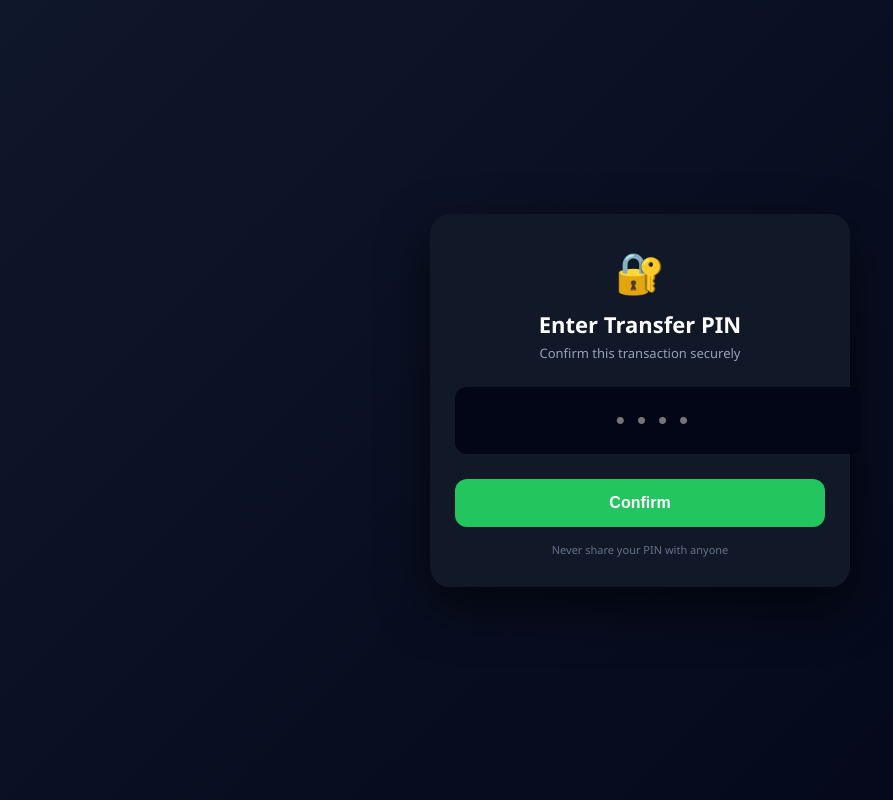
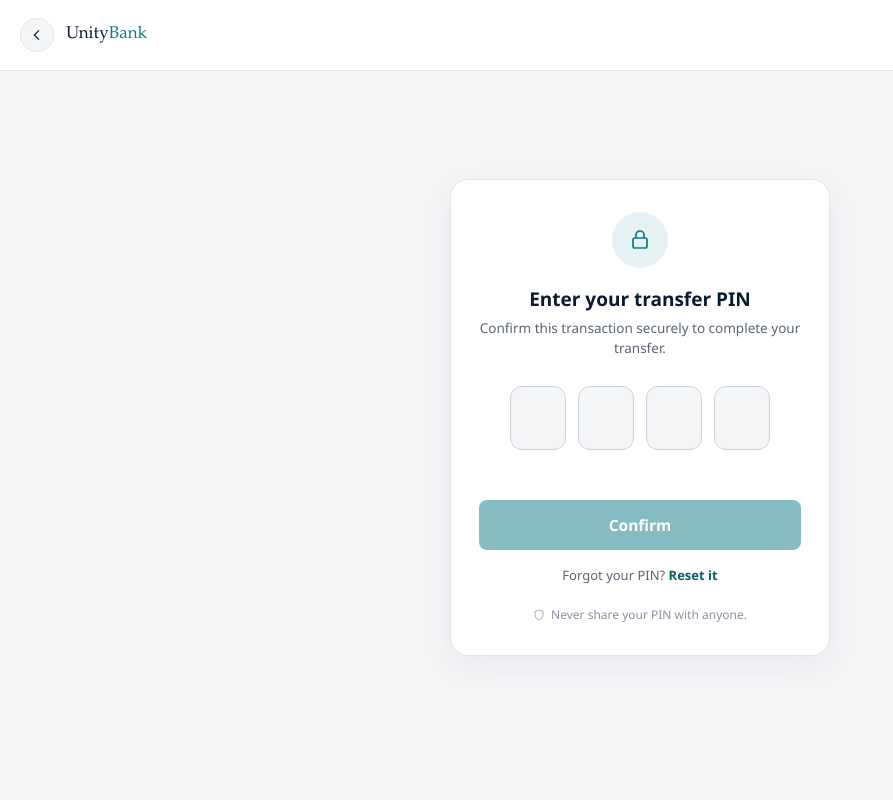
Before and after one commit to unitytech1/U.unitybank-app, a Flask app: page /confirm_pin in a window 1280 px wide. Shown: the whole page, without its empty margins (0-893 px from the left). Run offline with Flask 3, Linux system fonts and the light colour scheme; the visitor is signed in with stand-in values (Sample User, id 1).

Commit message:
Update enter_pin.html

```diff
--- a/templates/enter_pin.html
+++ b/templates/enter_pin.html
@@ -1,136 +1,318 @@
 <!DOCTYPE html>
-<html>
+<html lang="en">
 <head>
-<title>Enter PIN</title>
+<meta charset="UTF-8">
+<meta name="viewport" content="width=device-width, initial-scale=1, maximum-scale=1">
+<title>Confirm Transfer - UnityBank</title>
+<style>
 
-<meta name="viewport" content="width=device-width, initial-scale=1.0">
+*{
+    margin:0;
+    padding:0;
+    box-sizing:border-box;
+}
 
-<style>
+:root{
+    --ink:#0B1B33;
+    --ink-deep:#061224;
+    --paper:#F5F6F8;
+    --card:#FFFFFF;
+    --accent:#0E7C86;
+    --accent-dark:#0A5F67;
+    --accent-soft:rgba(14,124,134,0.10);
+    --text-muted:#5B6472;
+    --text-soft:#8A93A3;
+    --line:#E2E5EA;
+    --error:#B3261E;
+    --error-bg:#FDECEA;
+
+    --font-display: "Iowan Old Style", "Palatino Linotype", Georgia, ui-serif, serif;
+    --font-body: "Segoe UI", ui-sans-serif, -apple-system, BlinkMacSystemFont, Helvetica, Arial, sans-serif;
+}
+
+html, body{
+    height:100%;
+}
+
 body{
     margin:0;
-    font-family:'Segoe UI', sans-serif;
-    background:linear-gradient(135deg,#0f172a,#020617);
+    font-family:var(--font-body);
+    background:var(--paper);
+    color:var(--ink);
+    min-height:100vh;
+    display:flex;
+    flex-direction:column;
+}
+
+/* TOPBAR */
+.topbar{
+    display:flex;
+    align-items:center;
+    gap:12px;
+    padding:18px 20px;
+    background:var(--card);
+    border-bottom:1px solid var(--line);
+}
+
+.back-btn{
+    width:34px;
+    height:34px;
+    border-radius:50%;
+    background:var(--paper);
+    border:1px solid var(--line);
+    display:flex;
+    align-items:center;
+    justify-content:center;
+    color:var(--ink);
+    text-decoration:none;
+    flex:none;
+}
+
+.back-btn:hover{
+    background:var(--line);
+}
+
+.topbar h1{
+    font-family:var(--font-display);
+    font-weight:500;
+    font-size:17px;
+}
+
+/* CENTER AREA */
+.wrap{
+    flex:1;
+    display:flex;
+    align-items:center;
+    justify-content:center;
+    padding:24px 20px 60px;
+}
+
+.card{
+    width:100%;
+    max-width:380px;
+    background:var(--card);
+    border:1px solid var(--line);
+    border-radius:18px;
+    padding:32px 28px;
+    text-align:center;
+    box-shadow:0 10px 30px rgba(11,27,51,0.06);
+}
+
+.icon-badge{
+    width:56px;
+    height:56px;
+    border-radius:50%;
+    background:var(--accent-soft);
+    display:flex;
+    align-items:center;
+    justify-content:center;
+    margin:0 auto 18px;
+}
+
+.title{
+    font-size:19px;
+    font-weight:600;
+    margin-bottom:6px;
+}
+
+.sub{
+    font-size:13.5px;
+    color:var(--text-muted);
+    margin-bottom:28px;
+    line-height:1.5;
+}
+
+/* PIN BOXES */
+.pin-row{
     display:flex;
     justify-content:center;
-    align-items:center;
-    height:100vh;
-    color:white;
-}
-
-/* CONTAINER */
-.container{
-    width:100%;
-    max-width:420px;
-    padding:20px;
-}
-
-/* CARD */
-.card{
-    background:#111827;
-    padding:30px 25px;
-    border-radius:20px;
-    text-align:center;
-    box-shadow:0 20px 50px rgba(0,0,0,0.6);
-}
-
-/* ICON */
-.icon{
-    font-size:40px;
+    gap:12px;
     margin-bottom:10px;
 }
 
-/* TITLE */
-.title{
-    font-size:22px;
-    font-weight:bold;
-    margin-bottom:5px;
+.pin-box{
+    width:56px;
+    height:64px;
+    border-radius:12px;
+    border:1.5px solid #CBD1DB;
+    background:var(--paper);
+    color:var(--ink);
+    font-size:26px;
+    font-weight:600;
+    text-align:center;
+    outline:none;
+    transition:border-color 0.15s, box-shadow 0.15s, background 0.15s;
 }
 
-/* SUBTEXT */
-.sub{
-    font-size:13px;
-    color:#94a3b8;
-    margin-bottom:25px;
+.pin-box:focus{
+    border-color:var(--accent);
+    background:var(--card);
+    box-shadow:0 0 0 3px rgba(14,124,134,0.15);
 }
 
-/* PIN INPUT */
-.pin-input{
-    width:100%;
-    padding:18px;
-    font-size:26px;
-    text-align:center;
-    letter-spacing:12px;
-    border-radius:12px;
-    border:none;
-    background:#020617;
-    color:white;
-    margin-bottom:25px;
+.pin-box.filled{
+    border-color:var(--accent);
+    background:var(--card);
 }
 
-/* INPUT FOCUS */
-.pin-input:focus{
-    outline:none;
-    box-shadow:0 0 0 2px #22c55e;
+.pin-error{
+    color:var(--error);
+    font-size:12.5px;
+    min-height:18px;
+    margin-bottom:14px;
 }
 
 /* BUTTON */
 .btn{
     width:100%;
-    padding:15px;
+    padding:14px;
     border:none;
-    border-radius:12px;
-    background:#22c55e;
+    border-radius:8px;
+    background:var(--accent);
     color:white;
-    font-weight:bold;
-    font-size:16px;
+    font-weight:600;
     cursor:pointer;
-    transition:0.2s;
+    font-size:15.5px;
+    font-family:var(--font-body);
+    transition:background 0.15s;
+    margin-top:8px;
 }
 
 .btn:hover{
-    background:#16a34a;
+    background:var(--accent-dark);
 }
 
-/* SMALL NOTE */
+.btn:disabled{
+    opacity:0.5;
+    cursor:not-allowed;
+}
+
 .note{
-    margin-top:15px;
-    font-size:11px;
-    color:#64748b;
+    display:flex;
+    align-items:center;
+    justify-content:center;
+    gap:6px;
+    margin-top:22px;
+    font-size:12px;
+    color:var(--text-soft);
 }
+
+.resend{
+    margin-top:16px;
+    font-size:13px;
+    color:var(--text-muted);
+}
+
+.resend a{
+    color:var(--accent-dark);
+    font-weight:600;
+    text-decoration:none;
+}
+
+.resend a:hover{
+    text-decoration:underline;
+}
+
 </style>
 </head>
-
 <body>
 
-<div class="container">
+<div class="topbar">
+    <a href="{{ url_for('transfer') }}" class="back-btn" aria-label="Back to transfer">
+        <svg width="16" height="16" viewBox="0 0 24 24" fill="none"><path d="M15 5l-7 7 7 7" stroke="currentColor" stroke-width="1.8"/></svg>
+    </a>
+    <h1>Unity<span style="color:var(--accent);">Bank</span></h1>
+</div>
+
+<div class="wrap">
     <div class="card">
 
-        <div class="icon">🔐</div>
+        <div class="icon-badge">
+            <svg width="24" height="24" viewBox="0 0 24 24" fill="none"><rect x="5" y="10" width="14" height="10" rx="2" stroke="#0E7C86" stroke-width="1.7"/><path d="M8 10V7a4 4 0 018 0v3" stroke="#0E7C86" stroke-width="1.7"/></svg>
+        </div>
 
-        <div class="title">Enter Transfer PIN</div>
-        <div class="sub">Confirm this transaction securely</div>
+        <div class="title">Enter your transfer PIN</div>
+        <div class="sub">Confirm this transaction securely to complete your transfer.</div>
 
-        <form method="POST" action="{{ url_for('confirm_pin') }}">
+        <form method="POST" action="{{ url_for('confirm_pin') }}" id="pin-form" novalidate>
 
-            <input
-                type="password"
-                name="pin"
-                maxlength="4"
-                class="pin-input"
-                placeholder="••••"
-                required
-            >
+            <div class="pin-row" id="pin-row">
+                <input type="password" inputmode="numeric" maxlength="1" class="pin-box" data-index="0" autocomplete="off">
+                <input type="password" inputmode="numeric" maxlength="1" class="pin-box" data-index="1" autocomplete="off">
+                <input type="password" inputmode="numeric" maxlength="1" class="pin-box" data-index="2" autocomplete="off">
+                <input type="password" inputmode="numeric" maxlength="1" class="pin-box" data-index="3" autocomplete="off">
+            </div>
 
-            <button class="btn">Confirm</button>
+            <div class="pin-error" id="pin-error" role="alert"></div>
+
+            <input type="hidden" name="pin" id="pin-hidden">
+
+            <button type="submit" class="btn" id="submit-btn" disabled>Confirm</button>
 
         </form>
 
+        <div class="resend">
+            Forgot your PIN? <a href="#">Reset it</a>
+        </div>
+
         <div class="note">
-            Never share your PIN with anyone
+            <svg width="12" height="12" viewBox="0 0 24 24" fill="none"><path d="M12 2L4 5v6c0 5 3.4 9.2 8 11 4.6-1.8 8-6 8-11V5l-8-3z" stroke="#8A93A3" stroke-width="1.6" fill="none"/></svg>
+            Never share your PIN with anyone.
         </div>
 
     </div>
 </div>
 
+<script>
+(function(){
+    var boxes = Array.prototype.slice.call(document.querySelectorAll('.pin-box'));
+    var hidden = document.getElementById('pin-hidden');
+    var submitBtn = document.getElementById('submit-btn');
+    var errorEl = document.getElementById('pin-error');
+    var form = document.getElementById('pin-form');
+
+    function updateState(){
+        var value = boxes.map(function(b){ return b.value; }).join('');
+        hidden.value = value;
+        submitBtn.disabled = value.length !== 4;
+        boxes.forEach(function(b){ b.classList.toggle('filled', b.value.length > 0); });
+    }
+
+    boxes.forEach(function(box, i){
+        box.addEventListener('input', function(){
+            box.value = box.value.replace(/[^0-9]/g, '').slice(0, 1);
+            if (box.value && i < boxes.length - 1) {
+                boxes[i + 1].focus();
+            }
+            updateState();
+        });
+
+        box.addEventListener('keydown', function(e){
+            if (e.key === 'Backspace' && !box.value && i > 0) {
+                boxes[i - 1].focus();
+            }
+        });
+
+        box.addEventListener('paste', function(e){
+            e.preventDefault();
+            var digits = (e.clipboardData.getData('text') || '').replace(/[^0-9]/g, '').slice(0, 4).split('');
+            digits.forEach(function(d, idx){
+                if (boxes[idx]) boxes[idx].value = d;
+            });
+            updateState();
+            var next = boxes[Math.min(digits.length, boxes.length - 1)];
+            if (next) next.focus();
+        });
+    });
+
+    form.addEventListener('submit', function(e){
+        if (hidden.value.length !== 4) {
+            e.preventDefault();
+            errorEl.textContent = 'Enter all 4 digits of your PIN.';
+        }
+    });
+})();
+</script>
+
 </body>
 </html>
```
